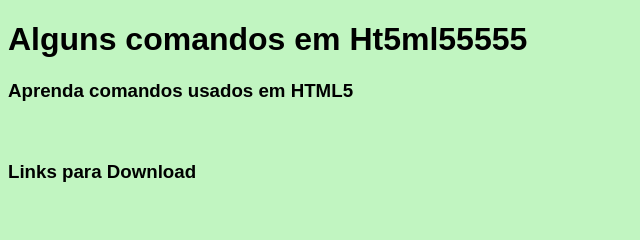
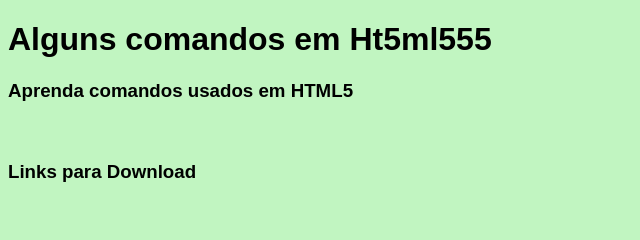
Before and after one commit to joaopedrofr4nca1/HTML, a plain HTML site: page Códigos utilizando Links para download/index.html in a window 1280 px wide. Shown: the top 240 px of the page, 0-640 px from the left. Drawn offline with Linux system fonts and the light colour scheme.

Commit message:
Update index.html

```diff
--- a/Códigos utilizando Links para download/index.html
+++ b/Códigos utilizando Links para download/index.html
@@ -7,7 +7,7 @@
     <title>Download </title>
 </head>
 <body>
-    <h1>Alguns comandos em Ht5ml55555 <h1>
+    <h1>Alguns comandos em Ht5ml555 <h1>
 
     <h3>Aprenda comandos usados em HTML5<h3>
     <br>
```
